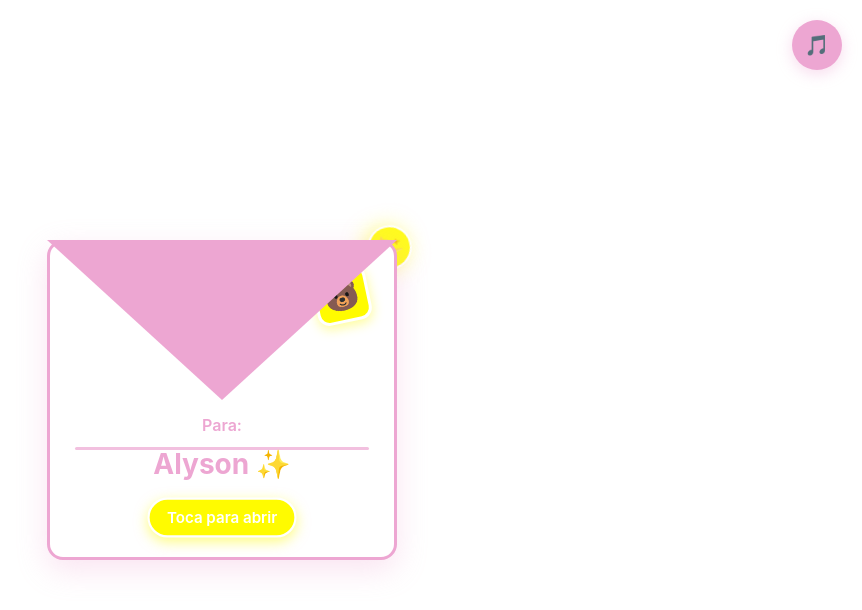
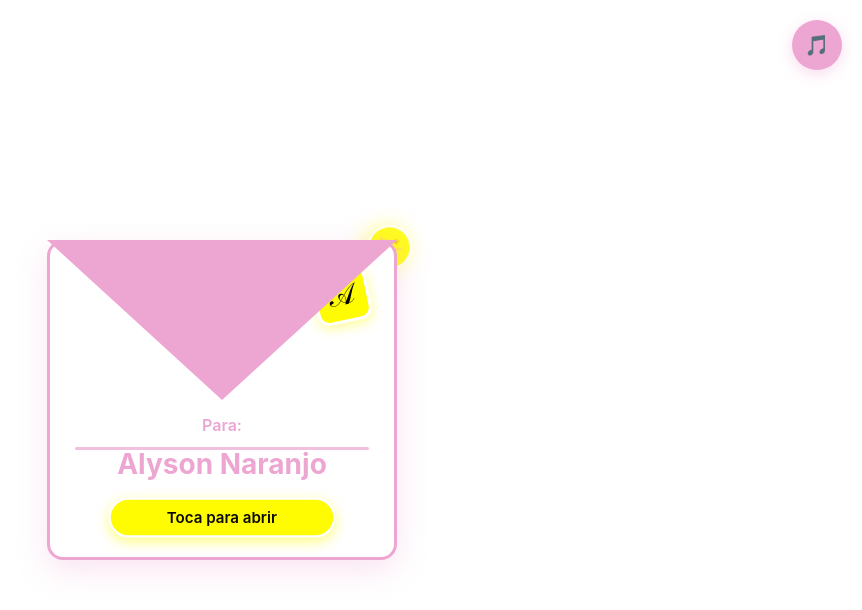
Before and after one commit to KevinB-sys/Cartita, a plain HTML site: page index.html in a window 1280 px wide. Shown: the whole page, without its empty margins (418-1280 px from the left). Drawn offline with Linux system fonts and the light colour scheme.

Commit message:
Arreglos menores

```diff
--- a/index.html
+++ b/index.html
@@ -3,7 +3,7 @@
 <head>
     <meta charset="UTF-8">
     <meta name="viewport" content="width=device-width, initial-scale=1.0">
-    <title>Carta de Cumpleaños</title>
+    <title>Carta para Aly</title>
     <style>
         * {
             margin: 0;
@@ -132,7 +132,7 @@
         }
 
         .bear-stamp::before {
-            content: "🐻";
+            content: "𝒜";
             font-size: 28px;
         }
 
@@ -159,7 +159,7 @@
         .click-instruction {
             font-size: 14px;
             background: #FFFB00;
-            color: #FFFFFF;
+            color: #0a0a0a;
             padding: 8px 16px;
             border-radius: 20px;
             font-weight: 600;
@@ -532,7 +532,7 @@
                     <div class="envelope-address">
                         <br><br><br>
                         <div class="to-label">Para:</div>
-                        <div class="recipient-name">Alyson ✨</div>
+                        <div class="recipient-name">Alyson Naranjo</div>
                         <div class="click-instruction">Toca para abrir</div>
                     </div>
                 </div>
@@ -598,7 +598,7 @@ No soy muy bueno con las palabras, pero quiero que sepas lo especial que eres pa
 ¡Espero que pases un día muy bonito rodeada de todo lo que amas!
 
 Con muchísimo cariño,
-K.B :3
+Paúl :3
 
 ¡Que tengas un cumpleaños muy muy bonito! 🎊`;
 
```
